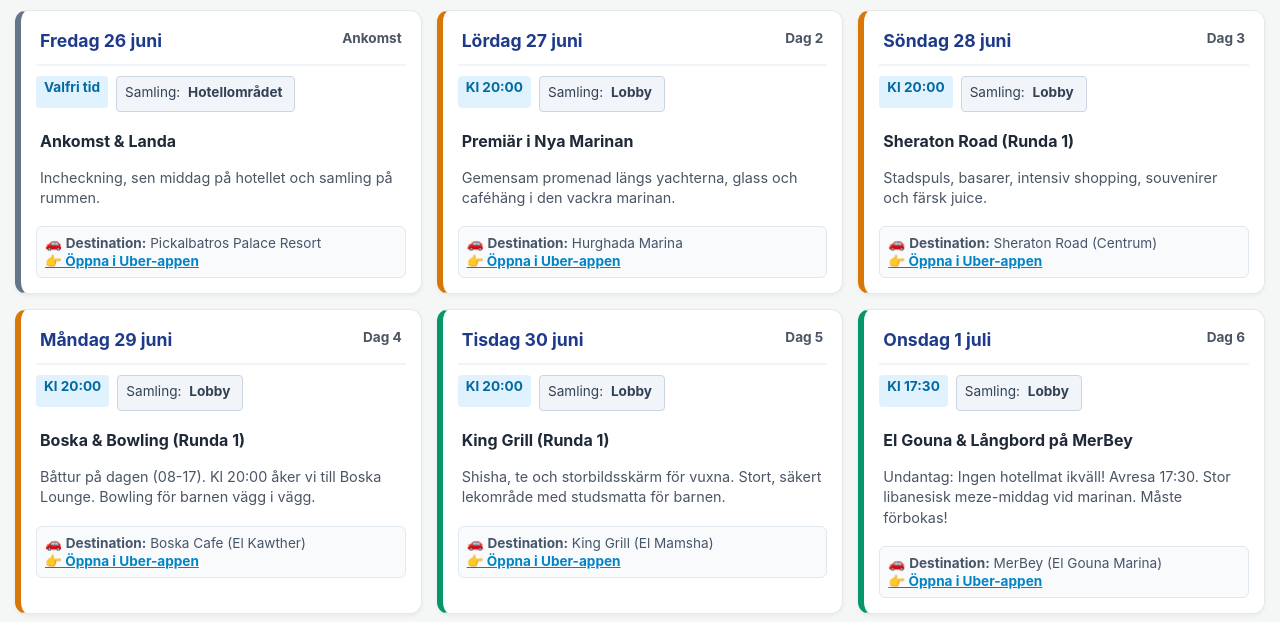
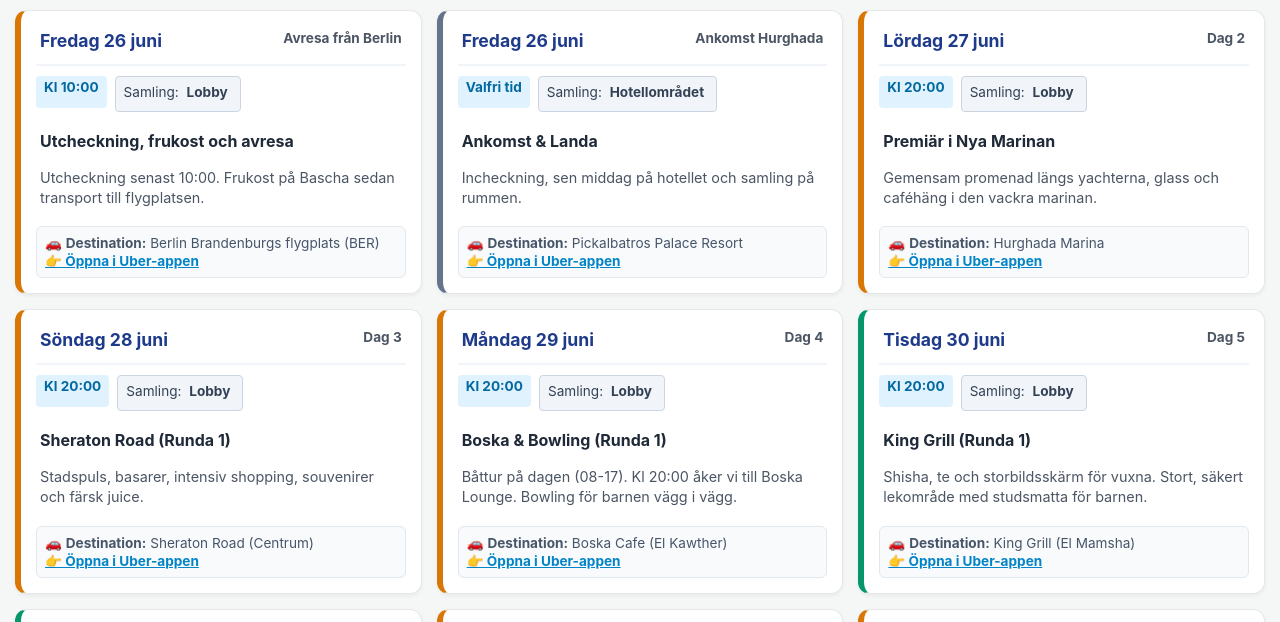
Before and after one commit to aim-ctrl/hurghada2026, a plain HTML site: page index.html in a window 1280 px wide. Shown: the part 135-757 px from the top of the page. Drawn offline with Linux system fonts and the light colour scheme.

Commit message:
Add files via upload

```diff
--- a/index.html
+++ b/index.html
@@ -239,9 +239,27 @@
         // ==========================================
         let savedData = [
     {
+        "id": 1781604593628,
+        "dayName": "Fredag 26 juni",
+        "dateTag": "Avresa från Berlin",
+        "time": "Kl 10:00",
+        "meetingPlace": "Lobby",
+        "title": "Utcheckning, frukost och avresa",
+        "desc": "Utcheckning senast 10:00. Frukost på Bascha sedan transport till flygplatsen. ",
+        "address": "Berlin Brandenburgs flygplats (BER)",
+        "uberUrl": "",
+        "type": "city",
+        "uberLabel": "",
+        "showTime": true,
+        "showMeeting": true,
+        "showDesc": true,
+        "showAddress": true,
+        "isHidden": false
+    },
+    {
         "id": 1,
         "dayName": "Fredag 26 juni",
-                "dateTag": "Ankomst",
+        "dateTag": "Ankomst Hurghada",
         "time": "Valfri tid",
         "meetingPlace": "Hotellområdet",
         "title": "Ankomst & Landa",
@@ -694,7 +712,7 @@
             const dataDataString = JSON.stringify(savedData, null, 4);
             const regex = /(let savedData = )\[[\s\S]*?\](;)/;
             let updatedCode = rawCode.replace(regex, `$1${dataDataString}$2`);
-            updatedCode = updatedCode.replace('display: block;', 'display: none;');
+            updatedCode = updatedCode.replace('display: none;', 'display: none;');
 
             const blob = new Blob([updatedCode], { type: "text/html;charset=utf-8" });
             const link = document.createElement("a");
```
Lines whose indentation alone changed are shown as unchanged.
